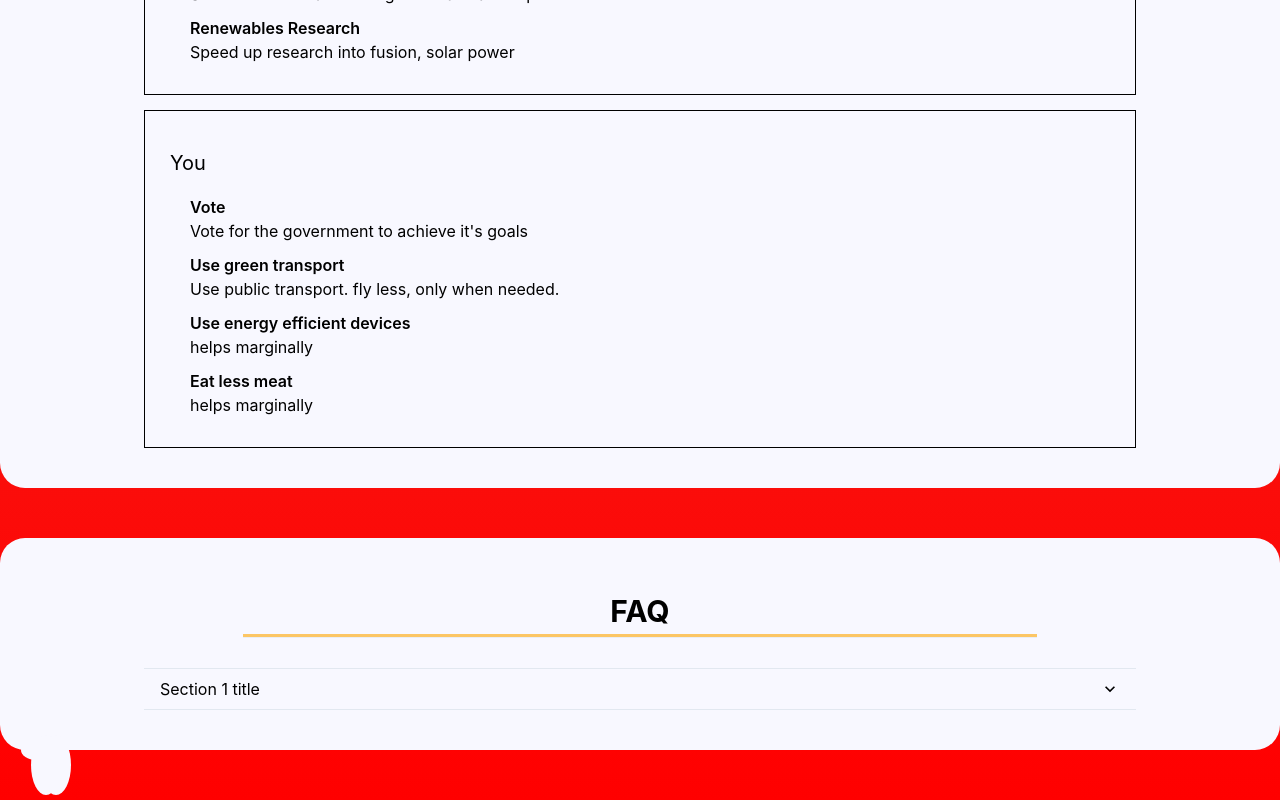
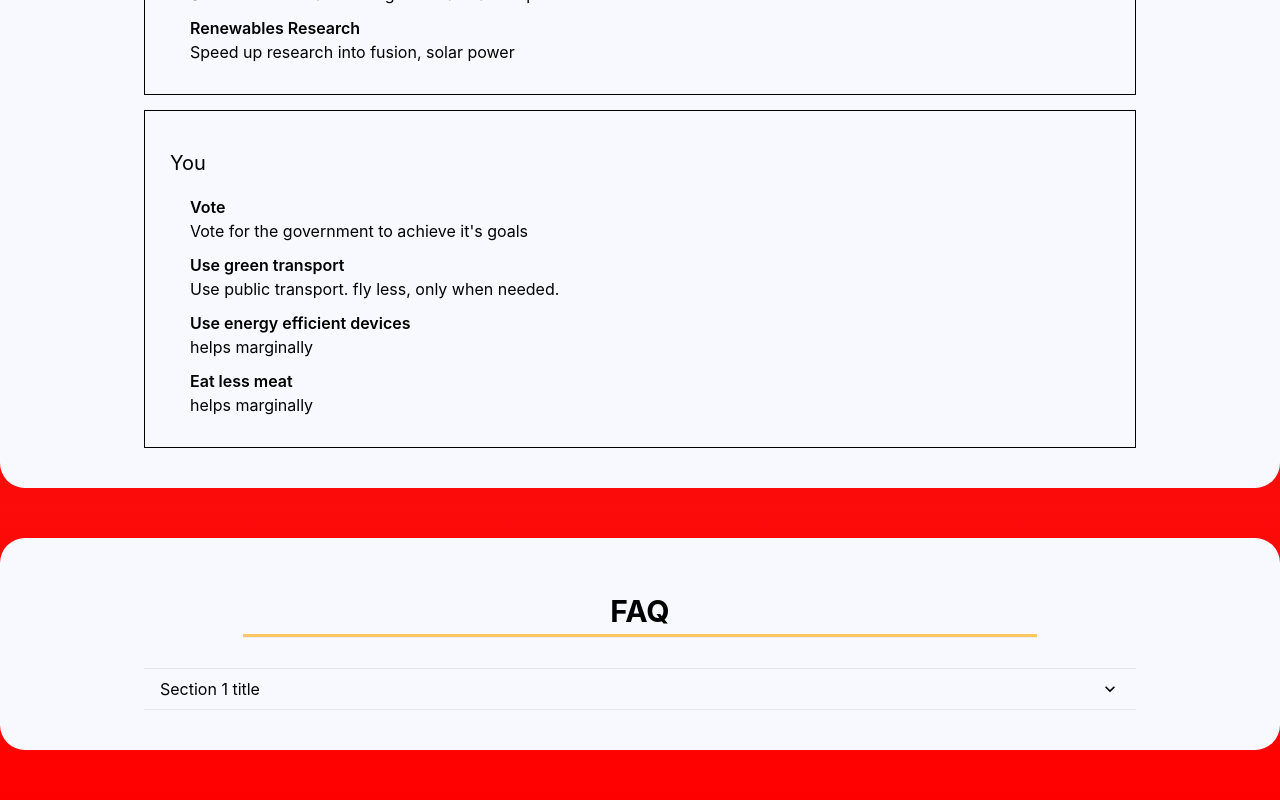
Before and after one commit to vincnt/toowarm, a Next.js app: page / in a window 1280 px wide. Shown: the part 2367-3167 px from the top of the page. Built offline with nearby package versions, Linux system fonts and the light colour scheme.

Commit message:
hide liquid dots for now

```diff
--- a/pages/index.tsx
+++ b/pages/index.tsx
@@ -674,7 +674,7 @@ const IndexPage = ({
             </Accordion>
           </Container>
         </Flex>
-        <Box position="relative" width="100%">
+        {/* <Box position="relative" width="100%">
           <Box
             bg={offWhite}
             position="absolute"
@@ -702,7 +702,7 @@ const IndexPage = ({
             top="-15px"
             left="25px"
           />
-        </Box>
+        </Box> */}
       </Container>
     </>
   );
```
